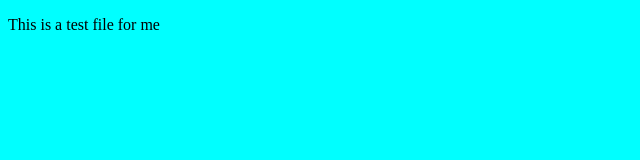
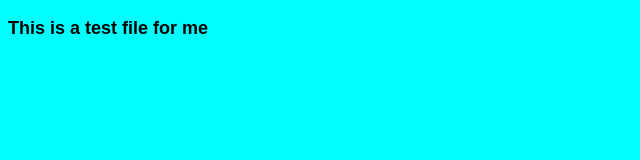
Before and after one commit to bprigent/class_1-test_repo, a plain HTML site: page git_practice/index.html in a window 1280 px wide. Shown: the whole page, without its empty margins (0-640 px from the left). Drawn offline with Linux system fonts and the light colour scheme.

Commit message:
add p style

```diff
--- a/git_practice/style.css
+++ b/git_practice/style.css
@@ -2,3 +2,9 @@ body {
     color:black;
     background-color: aqua;
 }
+
+p {
+    font-size: 18px;
+    font-family: Arial, Helvetica, sans-serif;
+    font-weight: 800;
+}
```
